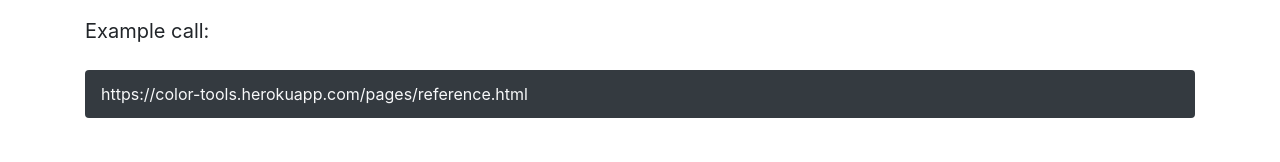
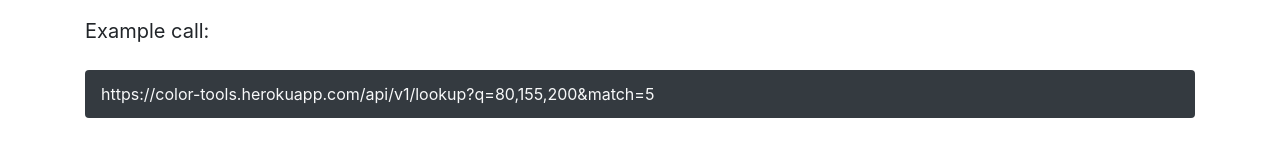
Before and after one commit to kay-af/color-tools, a website: page public/pages/reference.html in a window 1280 px wide. Shown: the part 425-587 px from the top of the page. Drawn offline with nearby package versions, Linux system fonts and the light colour scheme.

Commit message:
Fixed api reference

```diff
--- a/public/pages/reference.html
+++ b/public/pages/reference.html
@@ -53,7 +53,7 @@
                     <b>Example call:</b>
                 </li>
                 <br>
-                <li class="bg-dark text-light breadcrumb">https://color-tools.herokuapp.com/pages/reference.html</li>
+                <li class="bg-dark text-light breadcrumb">https://color-tools.herokuapp.com/api/v1/lookup?q=80,155,200&match=5</li>
                 <br>
                 <li class="lead">
                     <b>JSON result format:</b>
```
